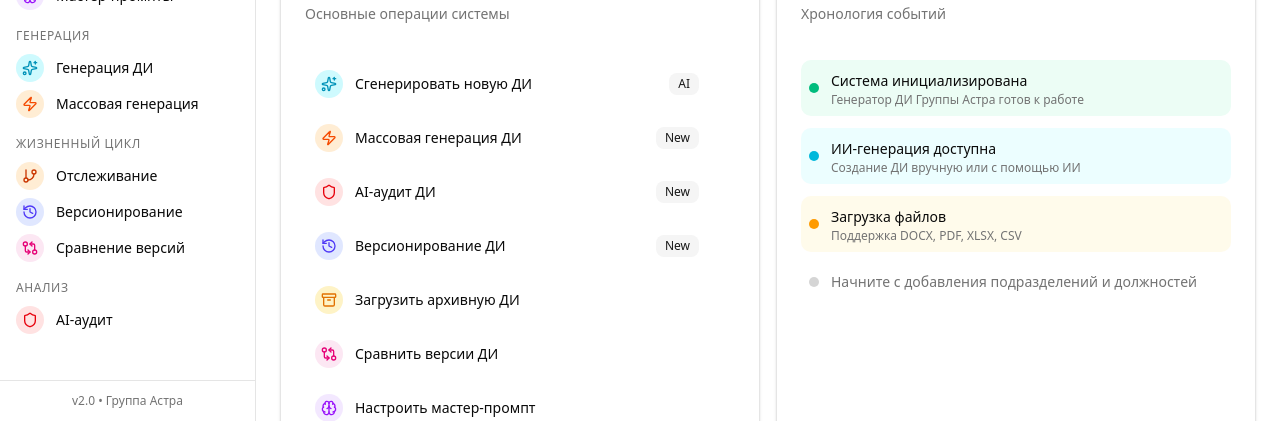
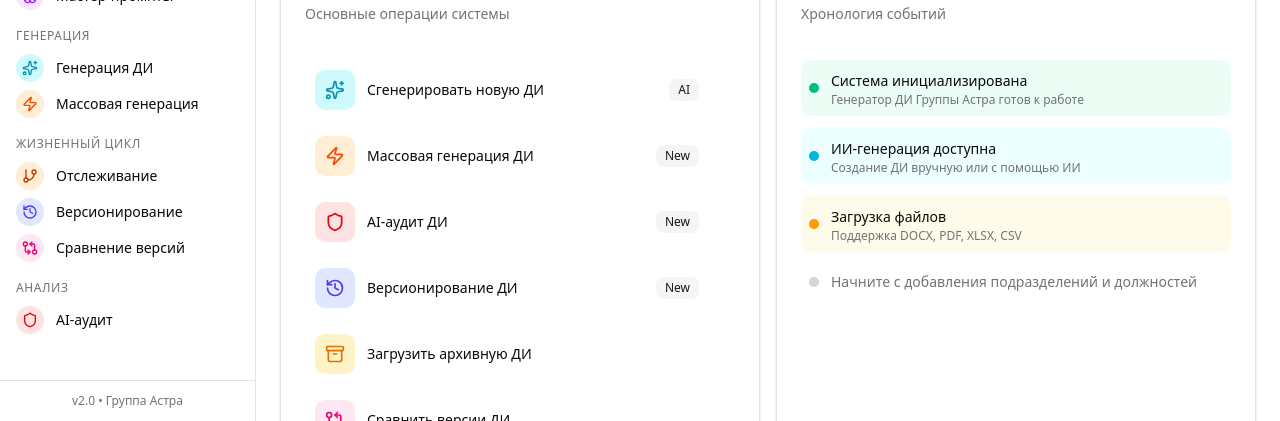
Before and after one commit to VadShv/di-generator-astra, a Next.js app: page / in a window 1280 px wide. Shown: the part 379-800 px from the top of the page. Built offline with nearby package versions, Linux system fonts and the light colour scheme; no server answers; the database is empty.

Commit message:
26c717ba-f180-4dd6-86ec-e6fc65cd0412

```diff
--- a/src/components/modules/dashboard.tsx
+++ b/src/components/modules/dashboard.tsx
@@ -109,8 +109,8 @@ export function DashboardModule() {
           <CardContent className="space-y-1.5">
             {quickActions.map((action) => (
               <div key={action.label} className="flex items-center gap-3 p-2.5 rounded-lg hover:bg-muted/60 transition-colors cursor-pointer group" onClick={() => setActiveSection(action.section)}>
-                <div className={`p-1.5 rounded-full ${action.bgColor}`}>
-                  <action.icon className={`h-4 w-4 ${action.color}`} />
+                <div className={`flex items-center justify-center rounded-lg p-2.5 ${action.bgColor}`}>
+                  <action.icon className={`h-5 w-5 ${action.color}`} />
                 </div>
                 <span className="text-sm flex-1">{action.label}</span>
                 {action.badge && <Badge variant="secondary" className="text-xs">{action.badge}</Badge>}
```
Also changed, not shown: 1 other file (tests, documents, lock files or other folders).
